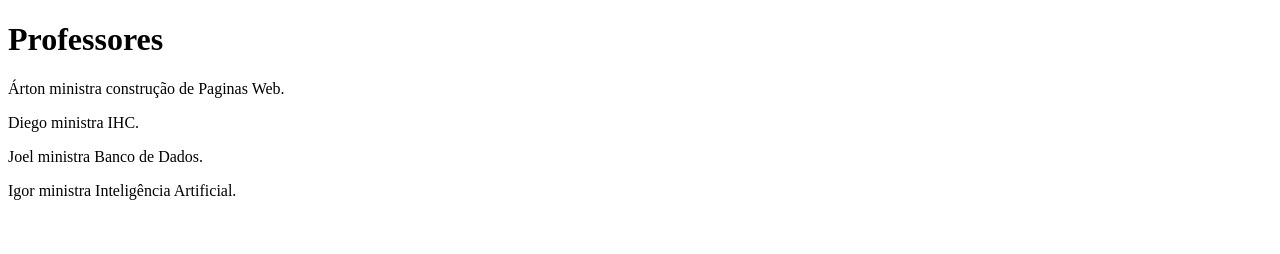
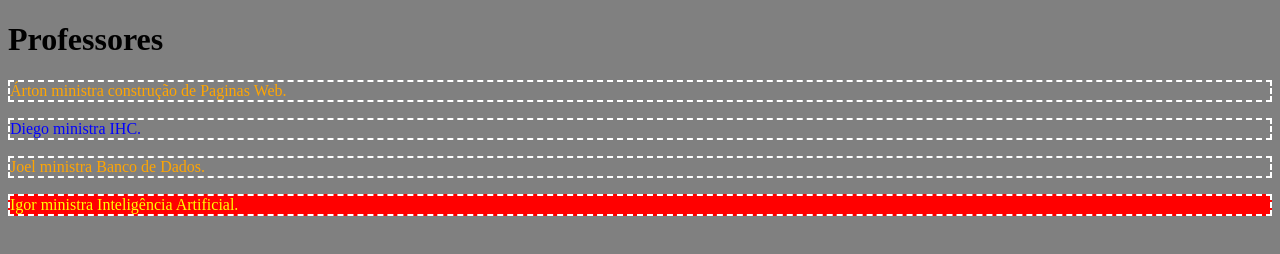
Before and after one commit to DanielCurti/DanielCurti.github.io, a plain HTML site: page Aula3.html in a window 1280 px wide. Drawn offline with Linux system fonts and the light colour scheme.

Commit message:
Update Aula3.html

```diff
--- a/Aula3.html
+++ b/Aula3.html
@@ -2,7 +2,7 @@
 <html>
 <head>
     <meta charset="utf-8">
-    <link rel="stylesheet" href="stilos.css">
+    <link rel="stylesheet" href="estilos.css">
 	<title>lista de professores</title>
 </head>
 <body>
```
